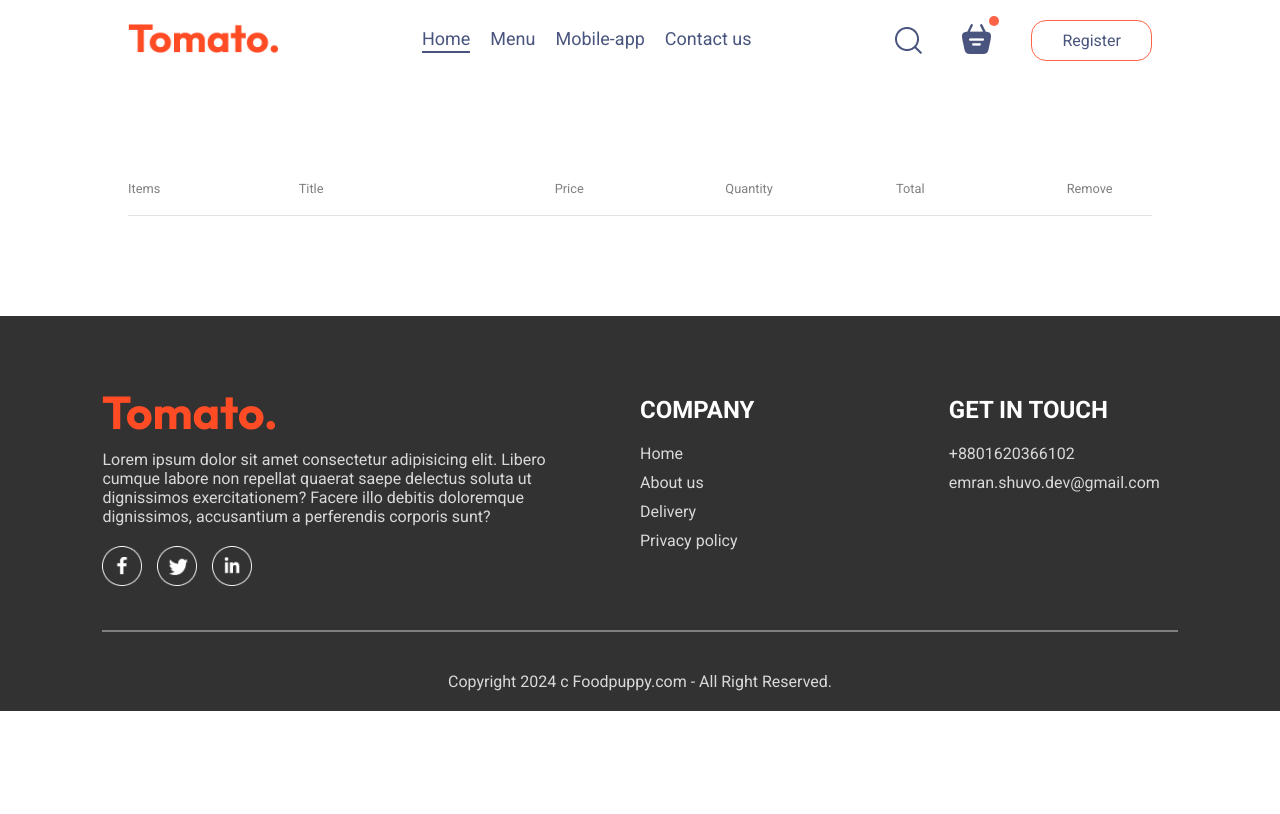
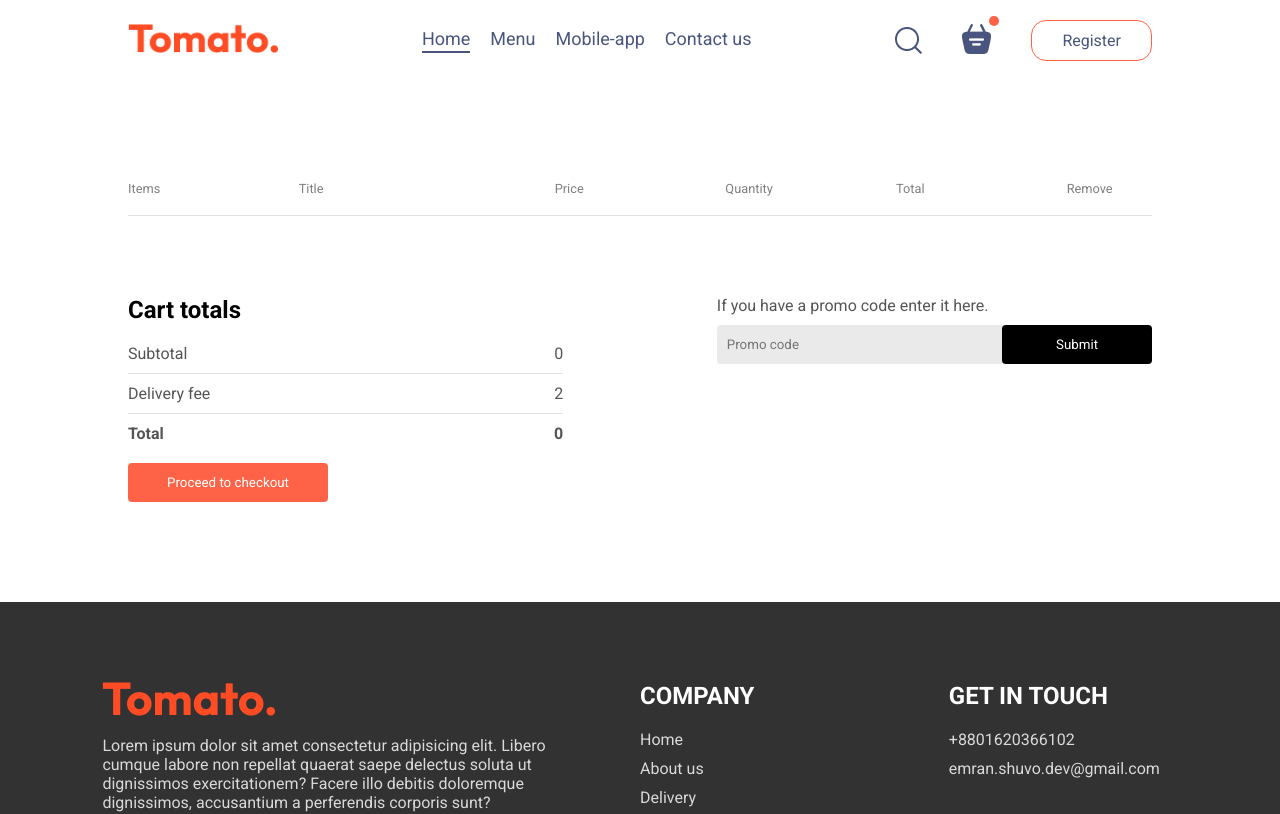
Before and after one commit to Emranhossainshuvo/food-puppy, a React (Vite) app: page /cart in a window 1280 px wide. Shown: the top 814 px of the page. Built offline with nearby package versions, Linux system fonts and the light colour scheme.

Commit message:
cart section contents and styling added

```diff
--- a/src/pages/Cart/Cart.css
+++ b/src/pages/Cart/Cart.css
@@ -1,30 +1,106 @@
-.cart{
+.cart {
   margin-top: 100px;
 }
 
-.cart-items-title{
+.cart-items-title {
   display: grid;
   grid-template-columns: 1fr 1.5fr 1fr 1fr 1fr 0.5fr;
   align-items: center;
   color: gray;
-    font-size: max(1vw,12px);
+  font-size: max(1vw, 12px);
 }
 
-.cart-items-item{
+.cart-items-item {
   margin: 10px 0px;
   color: black;
 }
 
-.cart-items-item img{
+.cart-items-item img {
   width: 50px;
 }
 
-.cart hr{
+.cart hr {
   height: 1px;
   background-color: #e2e2e2;
   border: none;
 }
 
-.cart-items-item .cross{
+.cart-items-item .cross {
   cursor: pointer;
 }
+
+.cart-bottom {
+  margin-top: 80px;
+  display: flex;
+  justify-content: space-between;
+  gap: max(12vw, 20px);
+}
+
+.cart-total {
+  flex: 1;
+  display: flex;
+  flex-direction: column;
+  gap: 20px;
+}
+
+.cart-total-details {
+  display: flex;
+  justify-content: space-between;
+  color: #555;
+}
+
+.cart-total hr {
+  margin: 10px 0px;
+}
+
+.cart-total button {
+  border: none;
+  color: white;
+  background-color: tomato;
+  width: max(15vw, 200px);
+  padding: 12px 0px;
+  border-radius: 4px;
+  cursor: pointer;
+}
+
+.cart-promocode{
+    flex: 1;
+}
+
+.cart-promocode p{
+    color: #555;
+}
+
+.cart-promocode-input{
+    margin-top: 10px;
+    display: flex;
+    justify-content: space-between;
+    align-items: center;
+    background-color: #eaeaea;
+    border-radius: 4px;
+}
+
+.cart-promocode-input input{
+    background: transparent;
+    border: none;
+    outline: none;
+    padding-left: 10px;
+}
+
+.cart-promocode-input button{
+    width: max(10vw,150px);
+    padding: 12px 5px;
+    background-color: black;
+    border: none;
+    color: white;
+    border-radius: 4px;
+}
+
+@media (max-width:750px) {
+    .cart-bottom{
+        flex-direction: column-reverse;
+    }
+    .cart-promocode{
+        justify-content: start;
+    }
+}
--- a/src/pages/Cart/Cart.jsx
+++ b/src/pages/Cart/Cart.jsx
@@ -29,7 +29,7 @@
                                     <p>${item.price}</p>
                                     <p>{cartItems[item._id]}</p>
                                     <p>${item.price * cartItems[item._id]}</p>
-                                    <p className="cross" onClick={()=>removeFromCart(item._id)}>x</p>
+                                    <p className="cross" onClick={() => removeFromCart(item._id)}>x</p>
                                 </div>
                                 <hr />
                             </>
@@ -37,6 +37,37 @@
                     }
                 })}
             </div>
+            <div className="cart-bottom">
+                <div className="cart-total">
+                    <h2>Cart totals</h2>
+                    <div>
+                        <div className="cart-total-details">
+                            <p>Subtotal</p>
+                            <p>{0}</p>
+                        </div>
+                        <hr />
+                        <div className="cart-total-details">
+                            <p>Delivery fee</p>
+                            <p>{2}</p>
+                        </div>
+                        <hr />
+                        <div className="cart-total-details">
+                            <b>Total</b>
+                            <b>{0}</b>
+                        </div>
+                    </div>
+                    <button>Proceed to checkout</button>
+                </div>
+                <div className="cart-promocode">
+                    <div>
+                        <p>If you have a promo code enter it here.</p>
+                        <div className="cart-promocode-input">
+                            <input type="text" placeholder="Promo code" />
+                            <button>Submit</button>
+                        </div>
+                    </div>
+                </div>
+            </div>
         </div>
     );
 };
```
Lines whose indentation alone changed are shown as unchanged.
